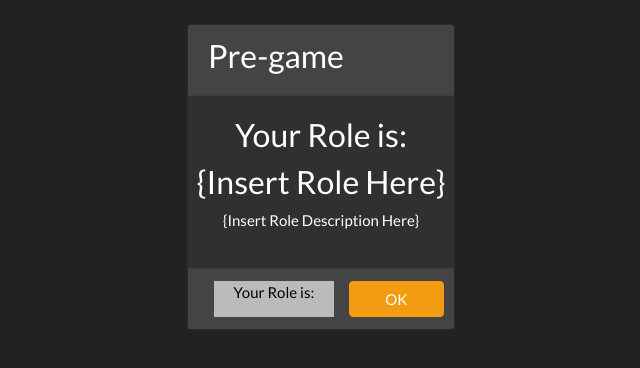
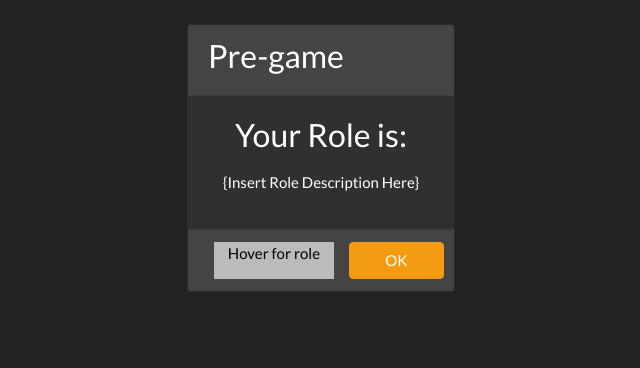
Before and after one commit to ab3lson/WerewolfGame, a Python web app: template templates/gameViews/pregame.html in a window 1280 px wide. Shown: the top 368 px of the page, without its empty margins (319-959 px from the left). Run offline with Jinja, Linux system fonts and the light colour scheme; the template is opened without the code that fills it, so the values that code supplies are empty; some libraries are stand-ins or nearby versions.

Commit message:
added role to user session variable

```diff
--- a/templates/gameViews/daytime.html
+++ b/templates/gameViews/daytime.html
@@ -44,11 +44,11 @@
                             <div class="flip-card-inner">
                                 <div class="flip-card-front">
                                     <div class="row">
-                                        <p class="mx-auto">Your Role is:</p>
+                                        <p class="mx-auto">Hover for role</p>
                                     </div>
                                 </div>
                                 <div class="flip-card-back">
-                                    <p>{Insert Role}</p>
+                                    <p>{{ session["role"] }}</p>
                                 </div>
                             </div>
                         </div>
--- a/templates/gameViews/intro.html
+++ b/templates/gameViews/intro.html
@@ -45,12 +45,12 @@
                             <div class="flip-card-inner">
                                 <div class="flip-card-front">
                                     <div class="row">
-                                        <p class="mx-auto">Your Role is:</p>
+                                        <p class="mx-auto">Hover for role</p>
                                     </div>
 
                                 </div>
                                 <div class="flip-card-back">
-                                    <p>{Insert Role}</p>
+                                    <p>{{ session["role"] }}</p>
                                 </div>
                             </div>
                         </div>
--- a/templates/gameViews/nighttime.html
+++ b/templates/gameViews/nighttime.html
@@ -45,11 +45,11 @@
                             <div class="flip-card-inner">
                                 <div class="flip-card-front">
                                     <div class="row">
-                                        <p class="mx-auto">Your Role is:</p>
+                                        <p class="mx-auto">Hover for role</p>
                                     </div>
                                 </div>
                                 <div class="flip-card-back">
-                                    <p>{Insert Role}</p>
+                                    <p>{{ session["role"] }}</p>
                                 </div>
                             </div>
                         </div>
--- a/templates/gameViews/pregame.html
+++ b/templates/gameViews/pregame.html
@@ -41,7 +41,7 @@
                         <h3 class="mx-auto">Your Role is:</h3>
                     </div>
                     <div class="row">
-                        <h3 class="mx-auto" id="role">{Insert Role Here}</h3>
+                        <h3 class="mx-auto" id="role">{{ session["role"] }}</h3>
                     </div>
                     <div class="container">
                         <p class="mx-auto" id="description">{Insert Role Description Here}</h3>
@@ -53,12 +53,12 @@
                             <div class="flip-card-inner">
                                 <div class="flip-card-front">
                                     <div class="row">
-                                        <p class="mx-auto">Your Role is:</p>
+                                        <p class="mx-auto">Hover for role</p>
                                     </div>
 
                                 </div>
                                 <div class="flip-card-back">
-                                    <p>{Insert Role}</p>
+                                    <p>{{session["role"]}}</p>
                                 </div>
                             </div>
                         </div>
--- a/templates/gameViews/vote.html
+++ b/templates/gameViews/vote.html
@@ -53,11 +53,11 @@
                             <div class="flip-card-inner">
                                 <div class="flip-card-front">
                                     <div class="row">
-                                        <p class="mx-auto">Your Role is:</p>
+                                        <p class="mx-auto">Hover for role</p>
                                     </div>
                                 </div>
                                 <div class="flip-card-back">
-                                    <p>{Insert Role}</p>
+                                    <p>{{ session["role"] }}</p>
                                 </div>
                             </div>
                         </div>
```
Also changed, not shown: main.py (+8 -2 lines).
